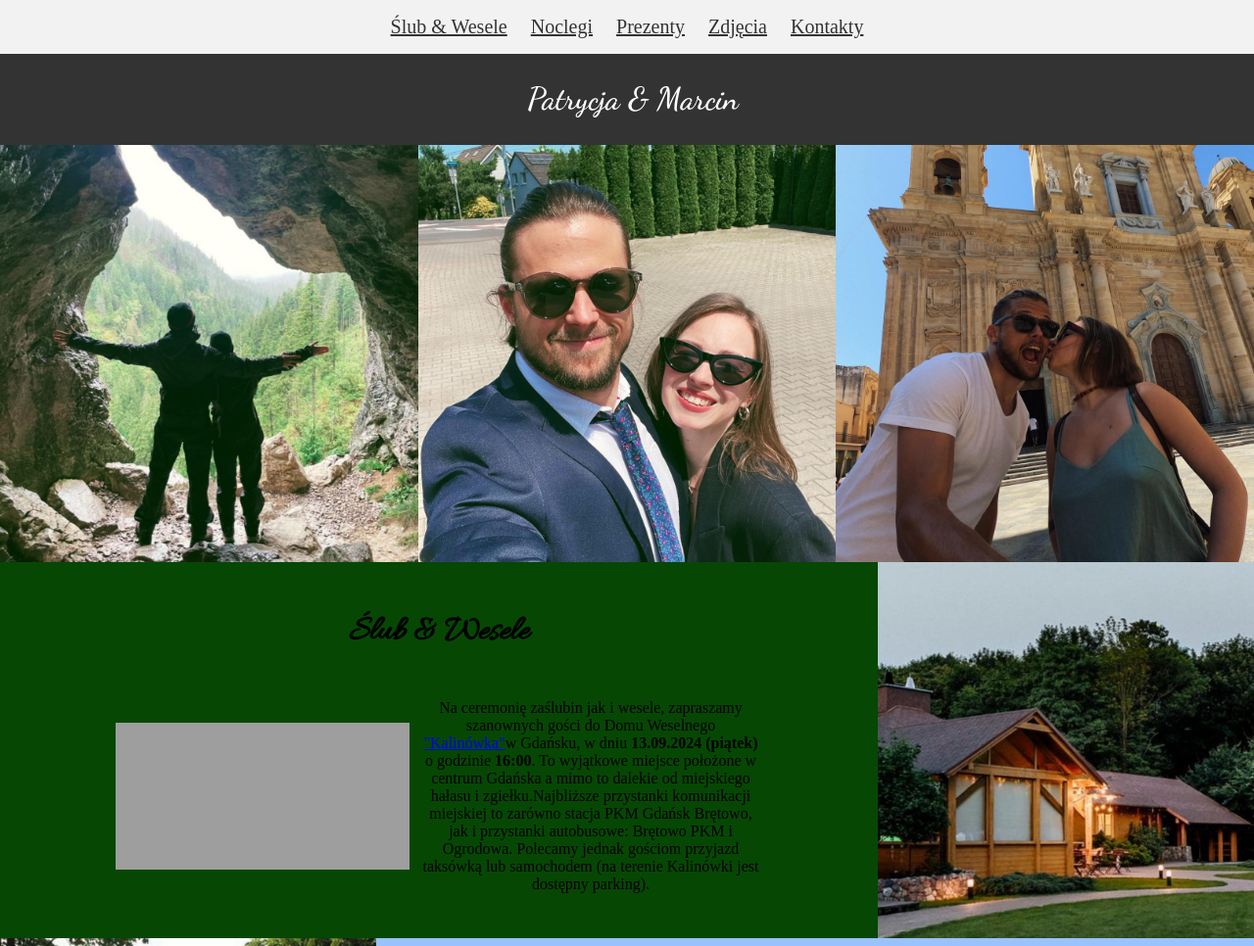
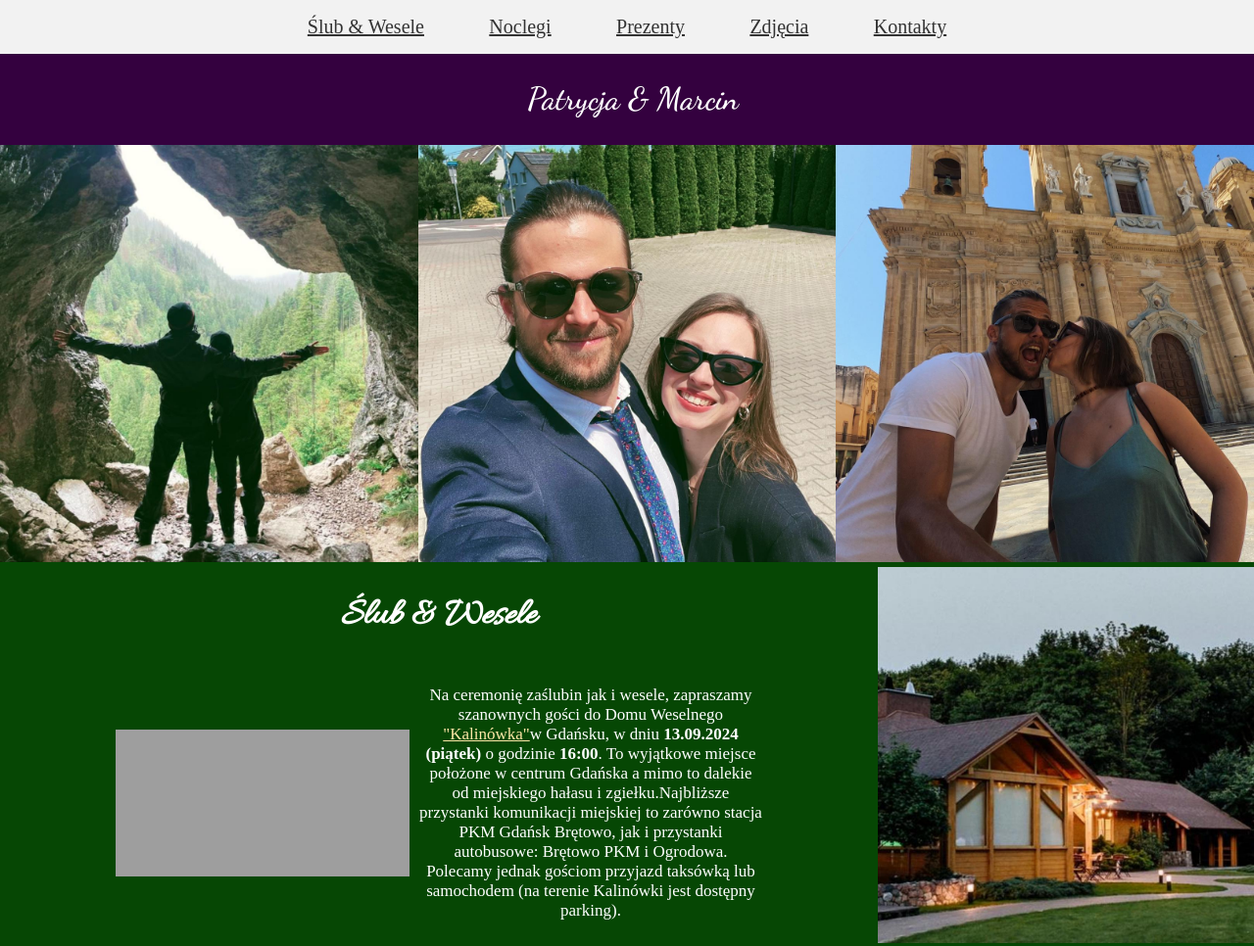
Before and after one commit to komarcin11/wedding_site, a plain HTML site: page index.html in a window 1280 px wide. Shown: the top 966 px of the page at 98% size. Drawn offline with Linux system fonts and the light colour scheme; grey boxes are pictures that could not be loaded.

Commit message:
Add files via upload
cloration corrections

```diff
--- a/index.html
+++ b/index.html
@@ -13,13 +13,13 @@
     <style>
         body {
             font-family: 'Baskerville';
-            margin: 0;
-            padding: 0;
+            margin: 0px;
+            padding: 0px;
             box-sizing: border-box;
         }
 
         header {
-            background-color: #333;
+            background-color: #34013f;
             color: white;
             text-align: center;
             align-items: center;
@@ -46,7 +46,7 @@
         nav a {
             text-decoration: underline;
             color: #333;
-            margin: 0 10px;
+            margin:2.5%;
             cursor: pointer;
             font-family: 'Baskerville';
             font-size: 20px;
@@ -66,6 +66,10 @@
             padding: 0px;
             border-radius: 0px;
             flex-wrap: wrap;
+            color: white;
+            margin: 0px;
+            Border: 0px;
+
         }
 
         .paragraph img {
@@ -83,12 +87,18 @@
 
         .paragraph p, .paragraph a {
             flex: 1;
+            font-size: 17px;
             /* width: 600px; */
             max-width: 500px;
             margin-left: 50px;
             margin-right: 100px;
             text-align: center;
+            color: white;
         }
+        .paragraph a {
+            color: #ffe7a8;
+        }
+
 
         .paragraph h2 {
             flex: 1;
@@ -103,7 +113,7 @@
         }
 
         .paragraph:nth-child(even) {
-            background-color: #99c2ff;
+            background-color: #6a040f;
             /* Light Blue */
         }
 
@@ -207,7 +217,7 @@
 
         .slub div h2 {
             font-family: 'Allura';
-            font-size: 35px;
+            font-size: 38px;
             display: flex;
             justify-content: center;
             align-items: center;
@@ -454,7 +464,7 @@
             <div>
                 <h2>Noclegi</h2>
                 <div>
-                    <p>Dla gości przejezdnych zapewniamy jeden nocleg w<a href="http://villagdansk.pl/index.php" > Villi Gdańsk</a> z piątku na sobotę, oddalonej ledwo 140 metrów od sali weselnej. Każdy wynajęty pokój dysponuje balkonem, telewizją oraz bezpłatnym bezprzewodowym dostępem do Internetu. Osobom nocującym w hotelu, zaserwowane zostaną śniadania w formie bufetu szwedzkiego. Na terenie obiektu udostępnione są bezpłatne i monitorowane miejsca parkingowe. Gdyby ilość miejsc parkingowych była niewystarczajaca, istnieje możliwość pozostawienia auta na parkingu domu weselnego "Kalinówka".</p>
+                    <p>Dla gości przejezdnych zapewniamy jeden nocleg w<a href="http://villagdansk.pl/index.php" > Villi Gdańsk</a> z piątku na , oddalonej ledwo 140 metrów od sali weselnej. Każdy wynajęty pokój dysponuje balkonem, telewizją oraz bezpłatnym bezprzewodowym dostępem do Internetu. Osobom nocującym w hotelu, zaserwowane zostaną śniadania w formie bufetu szwedzkiego. Na terenie obiektu udostępnione są bezpłatne i monitorowane miejsca parkingowe. Gdyby ilość miejsc parkingowych była niewsytarczająca, istnieje możliwość pozostawienia auta na parkingu domu weselnego "Kalinówka".</p>
                     <iframe src="https://www.google.com/maps/embed?pb=!1m18!1m12!1m3!1d2324.561564618028!2d18.55773547659008!3d54.364728172602135!2m3!1f0!2f0!3f0!3m2!1i1024!2i768!4f13.1!3m3!1m2!1s0x46fd7455125efc13%3A0x6e2698d572ee6c02!2sVilla%20Gda%C5%84sk!5e0!3m2!1spl!2spl!4v1703342223593!5m2!1spl!2spl" max-width="600" max-height="600" style="border:0;" allowfullscreen="" loading="lazy" referrerpolicy="no-referrer-when-downgrade"></iframe>
                 </div>
             </div>
```
